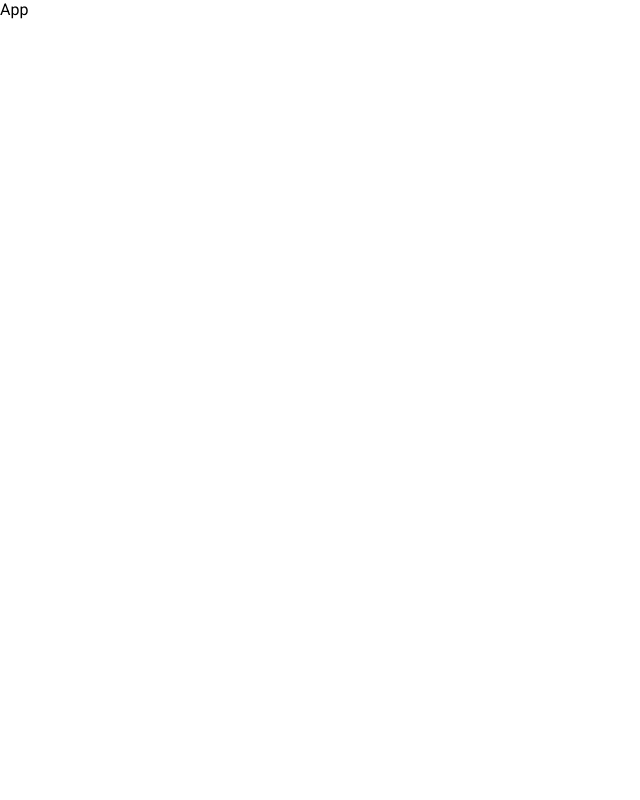
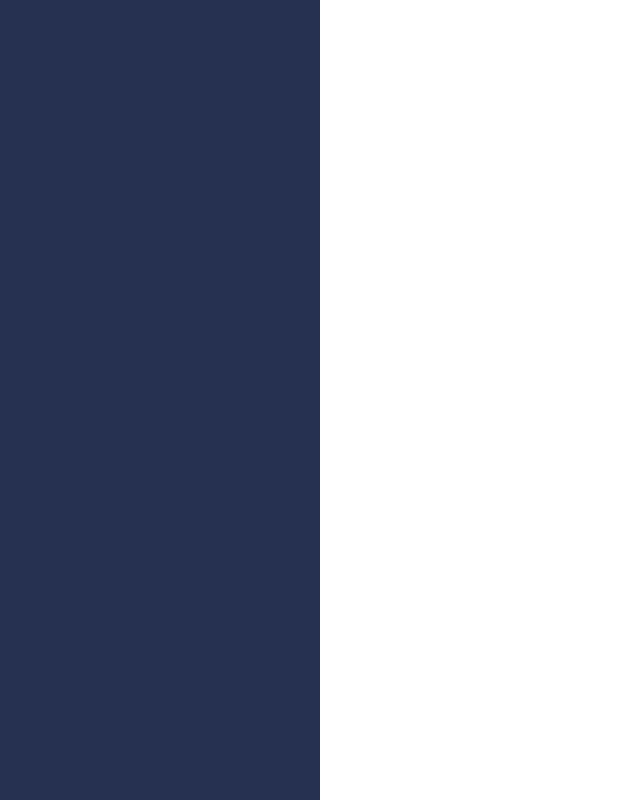
Before and after one commit to daw-maj-pl/mui-crud-app, a React (Create React App) app: page / in a window 1280 px wide. Shown: the whole page, without its empty margins (0-640 px from the left). Built offline with nearby package versions, Linux system fonts and the light colour scheme.

Commit message:
Create SideMenu component and import it

```diff
--- a/src/App/App.js
+++ b/src/App/App.js
@@ -1,7 +1,13 @@
+import SideMenu from '../components/SideMenu';
 import './App.css';
 
 function App() {
-  return <div>App</div>;
+  return (
+    <>
+      <SideMenu />
+      <div>App</div>
+    </>
+  );
 }
 
 export default App;
--- /dev/null
+++ b/src/components/SideMenu.js
@@ -0,0 +1,20 @@
+import { withStyles } from '@material-ui/core';
+
+const style = {
+  sideMenu: {
+    display: 'flex',
+    flexDirection: 'column',
+    position: 'absolute',
+    left: '0px',
+    width: '320px',
+    height: '100%',
+    backgroundColor: '#253053'
+  }
+};
+
+const SideMenu = props => {
+  const { classes } = props;
+  return <div className={classes.sideMenu}></div>;
+};
+
+export default withStyles(style)(SideMenu);
```
